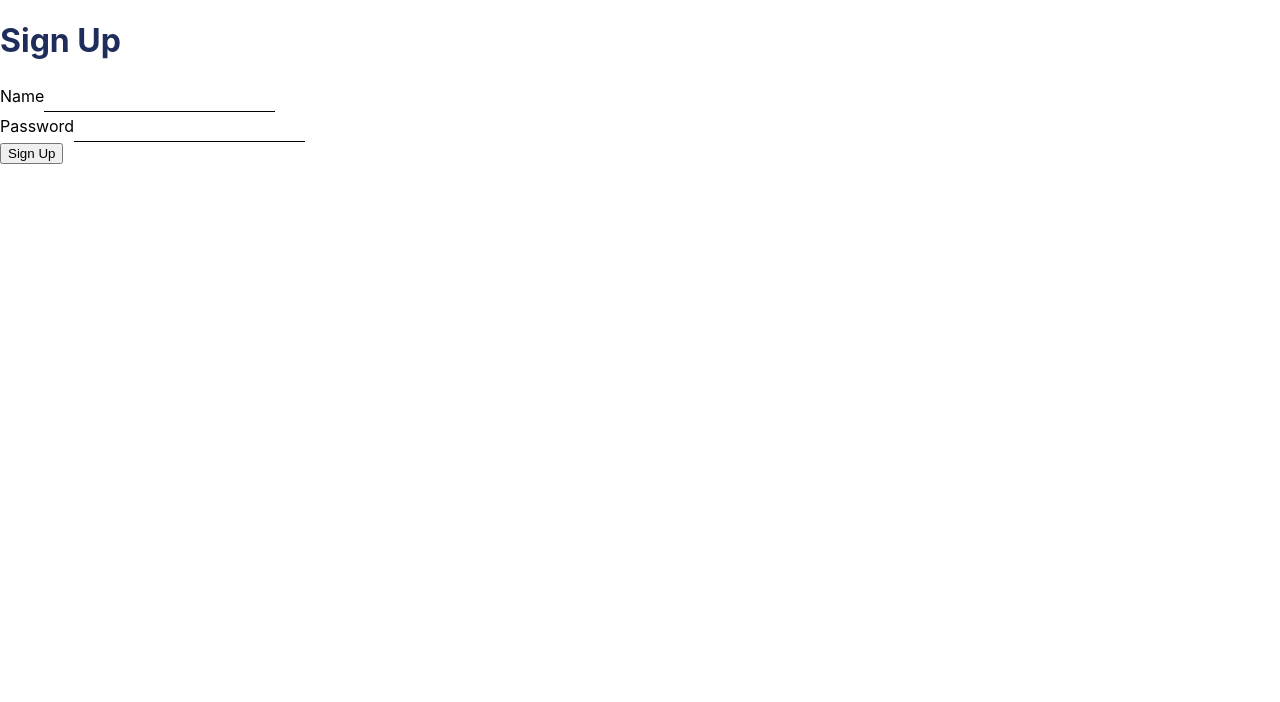
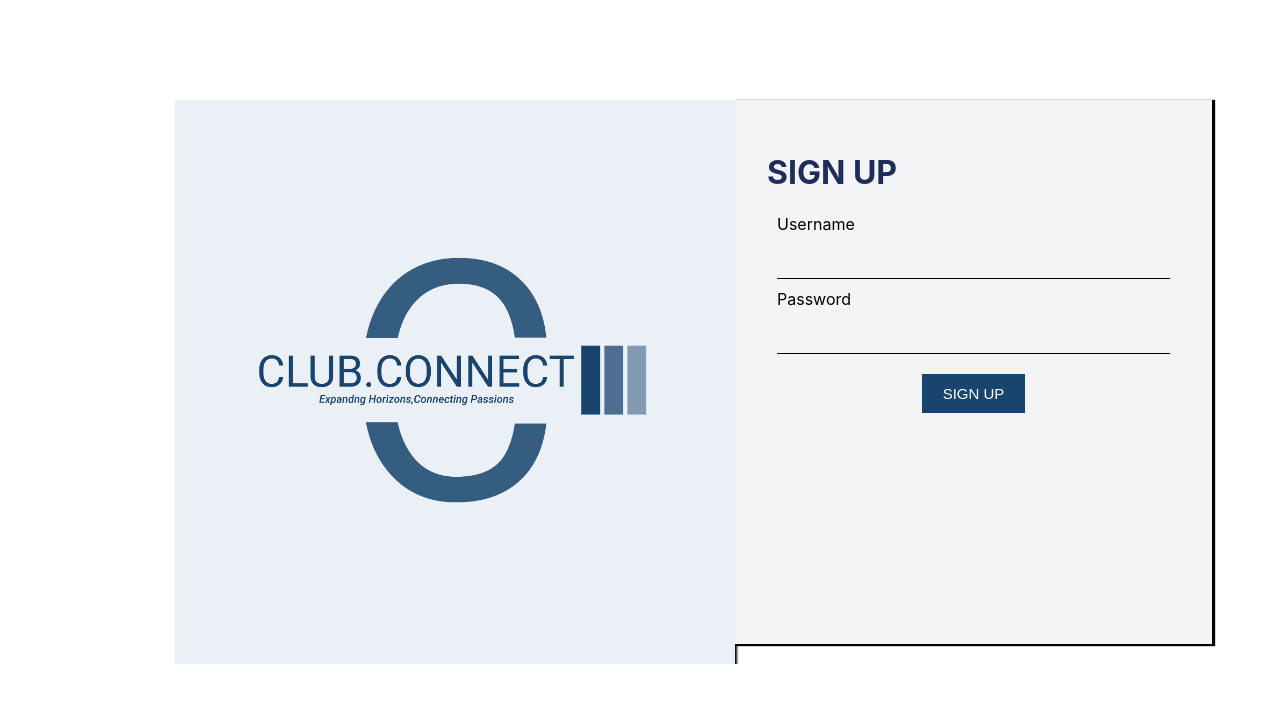
Before and after one commit to anooptom/clubConnect, a React (Create React App) app in the folder usersign/: page /signup in a window 1280 px wide. Shown: the top 702 px of the page. Built offline with nearby package versions, Linux system fonts and the light colour scheme.

Commit message:
UI update

```diff
--- a/usersign/src/LoginForm.css
+++ b/usersign/src/LoginForm.css
@@ -24,7 +24,8 @@ input[type="submit"] {
 }
 
 input[type="submit"]:hover {
-  background: #6cf0c2;
+  background:white;
+  color: #000000;
 }
 
 .button-container {
@@ -77,11 +78,3 @@ h1{
   width: auto;
   height: auto;
 }
-
-@media only screen and (orientation: portrait) {
-  /* styles for portrait orientation */
-  }
-
-  @media only screen and (orientation: landscape) {
-  /* styles for landscape orientation */
-  }
--- a/usersign/src/LoginForm.js
+++ b/usersign/src/LoginForm.js
@@ -30,10 +30,10 @@ const LoginForm = () => {
           navigate('/UserDashboard',{state:{Name: formData.name}});
         }
         else if(response.data.message === '0'){
-          console.log("Wrong Password");
+          alert("Wrong Password");
         }
         else{
-          console.log("User doesnt exist");
+          alert("User doesn't exist");
         }
       })
       .catch(error => {
@@ -52,7 +52,7 @@ const LoginForm = () => {
 
     <div className="formlogin">
 
-        <h1 className="login">LOG IN</h1>
+        <h1>LOG IN</h1>
 
         <form onSubmit={handleSubmit}>
         <div className="input-container">
@@ -72,7 +72,7 @@ const LoginForm = () => {
         </div>
 
         <div className="button-container">
-        <input type="submit" value='Submit'/>
+        <input type="submit" value='LOG IN'/>
         </div>
         </form>
 
--- a/usersign/src/SignUpForm.js
+++ b/usersign/src/SignUpForm.js
@@ -1,7 +1,11 @@
 import React, { useState } from 'react';
 import axios from 'axios';
+import "./LoginForm.css"
+import myImage from "./logo.jpg"
+import { useNavigate } from 'react-router';
 
 const SignUpForm = () => {
+  const navigate = useNavigate();
   const [formData, setFormData] = useState({
     name: '',
     password: ''
@@ -21,7 +25,14 @@ const SignUpForm = () => {
     // Send form data to the server using Axios
     axios.post(' http://localhost:3001/signup', formData)
       .then(response => {
-        console.log(response.data);
+        if(response.data.message === '1'){
+          alert("User Created");
+          navigate('/UserDashboard',{state:{Name: formData.name}});
+        }
+        else{
+          alert("Existing User!,Login To Continue");
+          navigate('/login');
+        }
       })
       .catch(error => {
         console.error(error);
@@ -29,19 +40,24 @@ const SignUpForm = () => {
   };
 
   return (
+    <div className="main">
+
+    <div className="imghome">
+    <img src={myImage} alt="logo" />
+    </div>
+
+
+  <div className="formlogin">
+
+      <h1>SIGN UP</h1>
+
       <form onSubmit={handleSubmit}>
-      <h1>Sign Up</h1>
-      <div>
-        <label htmlFor="name">Name</label>
-        <input
-          type="text"
-          id="name"
-          name="name"
-          value={formData.name}
-          onChange={handleChange}
-        />
+      <div className="input-container">
+          <label htmlFor="name">Username </label>
+          <input type="text" id="name" name="name" value={formData.name} onChange={handleChange}/>
       </div>
-      <div>
+
+      <div className="input-container">
       <label htmlFor="password">Password</label>
       <input
         type="password"
@@ -51,8 +67,14 @@ const SignUpForm = () => {
         onChange={handleChange}
       required/>
       </div>
-      <button type="submit">Sign Up</button>
+
+      <div className="button-container">
+      <input type="submit" value='SIGN UP'/>
+      </div>
       </form>
+
+  </div>
+</div>
   );
 };
 
```
Also changed, not shown: 1 other file (tests, documents, lock files or other folders). Lines whose indentation alone changed are shown as unchanged.
